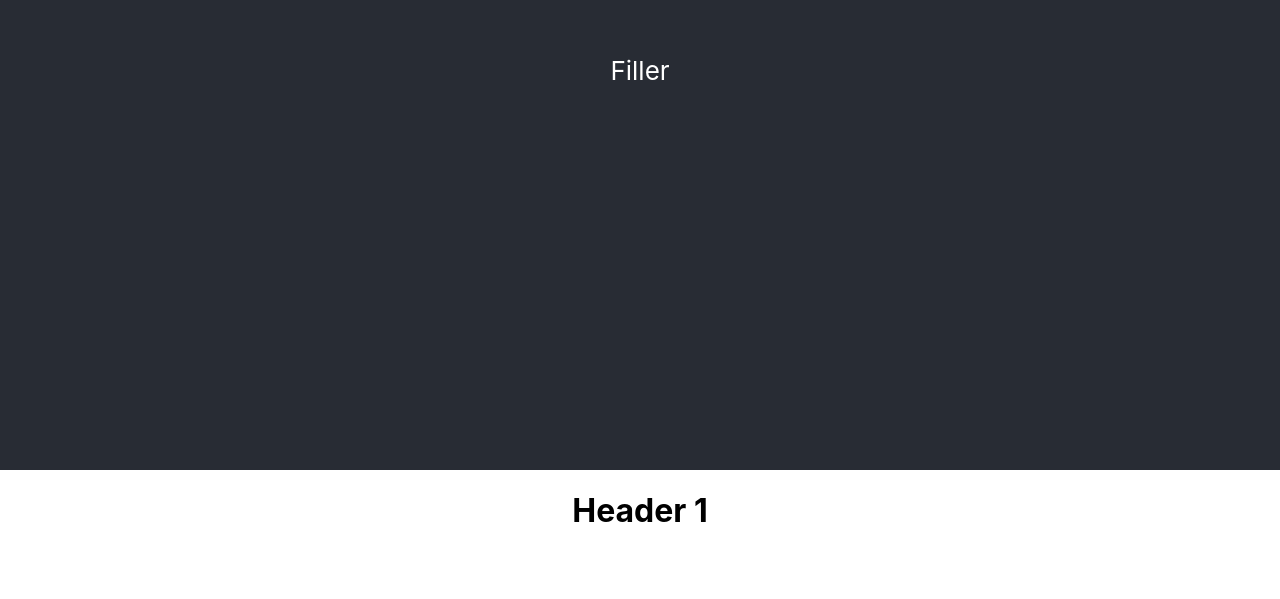
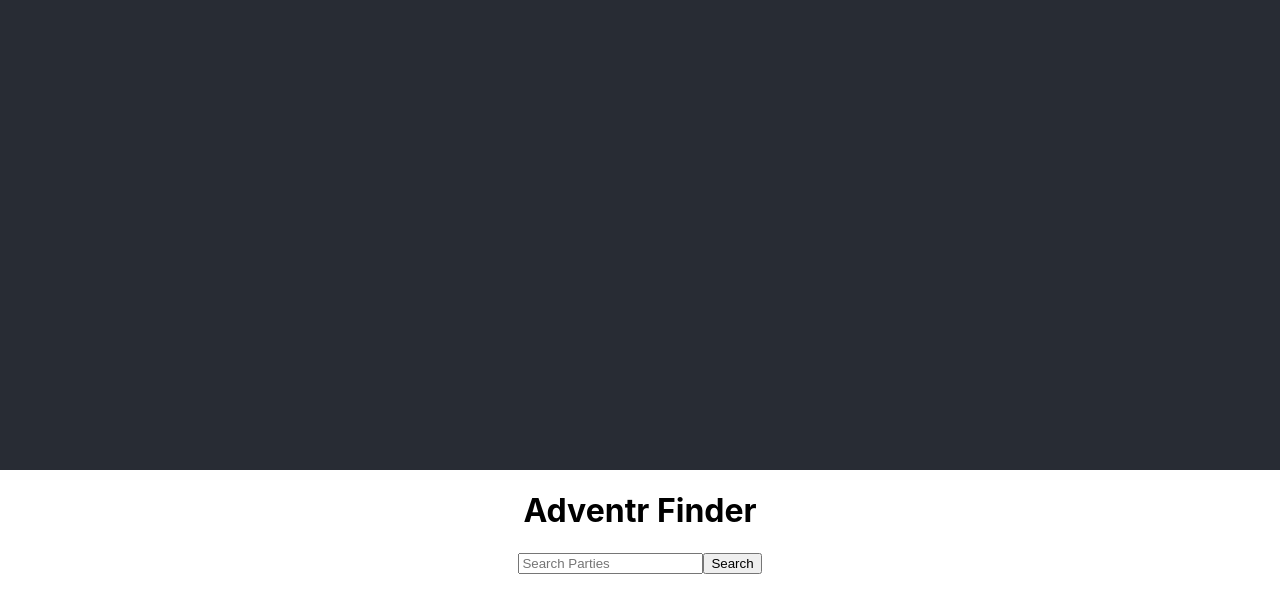
Before and after one commit to dventura221/DND-Adventr-Findr, a React (Create React App) app in the folder client/my-app/: page / in a window 1280 px wide. Shown: the part 330-929 px from the top of the page. Before the commit the page ends 882 px from the top, so only its background shows below. Built offline with nearby package versions, Linux system fonts and the light colour scheme; no server answers.

Commit message:
started front end, updated Home, App, index, started PartyCard comp

```diff
--- a/client/my-app/package.json
+++ b/client/my-app/package.json
@@ -6,6 +6,7 @@
     "@testing-library/jest-dom": "^5.16.3",
     "@testing-library/react": "^12.1.4",
     "@testing-library/user-event": "^13.5.0",
+    "axios": "^0.26.1",
     "react": "^17.0.2",
     "react-dom": "^17.0.2",
     "react-scripts": "5.0.0",
--- a/client/my-app/public/index.html
+++ b/client/my-app/public/index.html
@@ -2,42 +2,11 @@
 <html lang="en">
   <head>
     <meta charset="utf-8" />
-    <link rel="icon" href="%PUBLIC_URL%/favicon.ico" />
     <meta name="viewport" content="width=device-width, initial-scale=1" />
-    <meta name="theme-color" content="#000000" />
-    <meta
-      name="description"
-      content="Web site created using create-react-app"
-    />
-    <link rel="apple-touch-icon" href="%PUBLIC_URL%/logo192.png" />
-    <!--
-      manifest.json provides metadata used when your web app is installed on a
-      user's mobile device or desktop. See https://developers.google.com/web/fundamentals/web-app-manifest/
-    -->
-    <link rel="manifest" href="%PUBLIC_URL%/manifest.json" />
-    <!--
-      Notice the use of %PUBLIC_URL% in the tags above.
-      It will be replaced with the URL of the `public` folder during the build.
-      Only files inside the `public` folder can be referenced from the HTML.
-
-      Unlike "/favicon.ico" or "favicon.ico", "%PUBLIC_URL%/favicon.ico" will
-      work correctly both with client-side routing and a non-root public URL.
-      Learn how to configure a non-root public URL by running `npm run build`.
-    -->
-    <title>React App</title>
+    <title>Adventr Findr</title>
   </head>
   <body>
     <noscript>You need to enable JavaScript to run this app.</noscript>
     <div id="root"></div>
-    <!--
-      This HTML file is a template.
-      If you open it directly in the browser, you will see an empty page.
-
-      You can add webfonts, meta tags, or analytics to this file.
-      The build step will place the bundled scripts into the <body> tag.
-
-      To begin the development, run `npm start` or `yarn start`.
-      To create a production bundle, use `npm run build` or `yarn build`.
-    -->
   </body>
 </html>
--- a/client/my-app/src/App.js
+++ b/client/my-app/src/App.js
@@ -2,12 +2,10 @@ import { Routes, Route } from 'react-router-dom'
 import './App.css'
 import Home from './pages/Home'
 
-function App() {
+const App = () => {
   return (
     <div className="App">
-      <header className="App-header">
-        <p>Filler</p>
-      </header>
+      <header className="App-header"></header>
       <main>
         <Routes>
           <Route path="/" element={<Home />} />
--- /dev/null
+++ b/client/my-app/src/components/PartyCard.js
@@ -0,0 +1,12 @@
+const PartyCard = (props) => {
+  return (
+    <div className="partyCard" onClick={props.onClick}>
+      <div className="partCardText">
+        <h3>{props.name}</h3>
+        <h3>{props.location}</h3>
+      </div>
+    </div>
+  )
+}
+
+export default PartyCard
--- /dev/null
+++ b/client/my-app/src/components/Search.js
@@ -0,0 +1,19 @@
+const Search = (props) => {
+  return (
+    <form onSubmit={props.onSubmit}>
+      <input
+        className="mainSearchBar"
+        type="text"
+        name="search"
+        value={props.value}
+        placeholder="Search Parties"
+        onChange={props.onChange}
+      ></input>
+      <button className="submitButton" text="Submit">
+        Search
+      </button>
+    </form>
+  )
+}
+
+export default Search
--- a/client/my-app/src/index.js
+++ b/client/my-app/src/index.js
@@ -1,8 +1,8 @@
 import React from 'react'
 import ReactDOM from 'react-dom'
+import { BrowserRouter } from 'react-router-dom'
 import './index.css'
 import App from './App'
-import { BrowserRouter } from 'react-router-dom'
 
 ReactDOM.render(
   <React.StrictMode>
--- a/client/my-app/src/pages/Home.js
+++ b/client/my-app/src/pages/Home.js
@@ -1,11 +1,46 @@
 import React from 'react'
 import axios from 'axios'
 import { useState, useEffect } from 'react'
+//import { Link } from 'react-router-dom'
+import Search from '../components/Search'
+import PartyCard from '../components/PartyCard'
 
 const Home = () => {
+  const [parties, setParties] = useState([])
+  const [searchResult, setSearchResult] = useState([])
+  const [searchQuery, setSearchQuery] = useState('')
+  const [searched, setSearched] = useState(false)
+
+  useEffect(() => {
+    const getParties = async () => {
+      const res = await axios.get(`http://localhost:3001/parties`)
+      setParties(res.data)
+    }
+    getParties()
+  }, [])
+
+  const handleChange = (e) => {
+    setSearchQuery(e.target.value.toLowerCase())
+  }
+
   return (
     <div>
-      <h1>Header 1</h1>
+      <div className="search">
+        <h1 className="pageTitle">Adventr Finder</h1>
+        <Search
+          onChange={handleChange}
+          value={searchQuery}
+          //onSubmit={getSearchResult}
+        />
+      </div>
+      <div className="parties">
+        <h1>Parties</h1>
+        <section className="party-grid">
+          {parties.map((party) => (
+            <PartyCard name={party.name} location={party.location} />
+          ))}
+        </section>
+      </div>
     </div>
   )
 }
```
Also changed, not shown: 1 other file (tests, documents, lock files or other folders).
